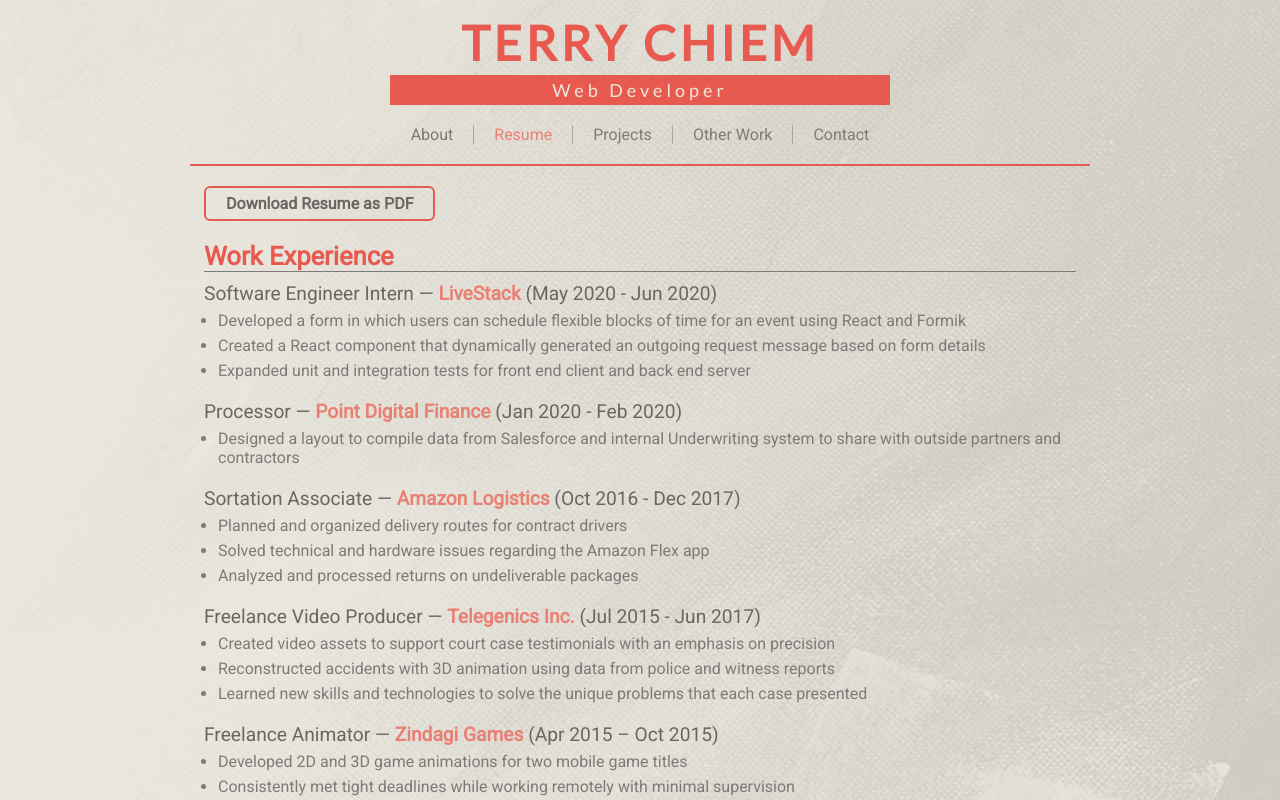
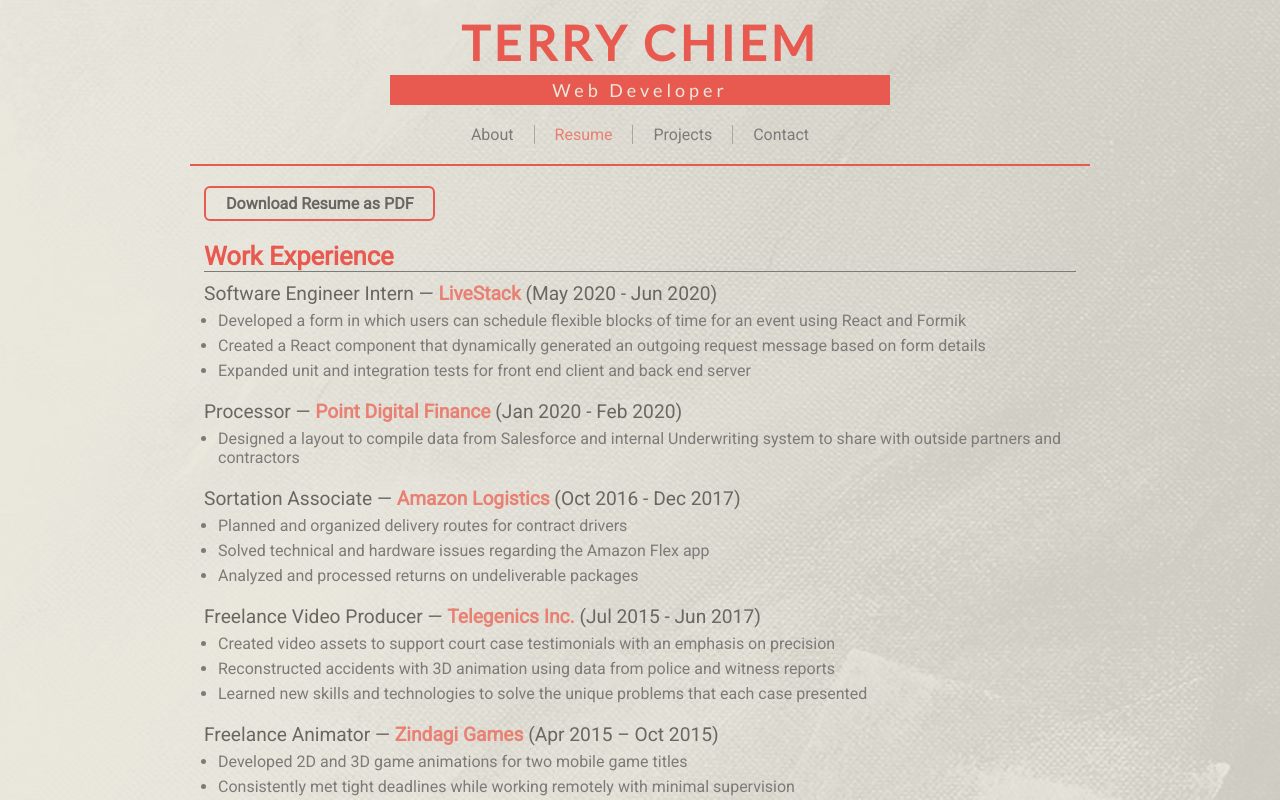
Before and after one commit to terchiem/homepage, a React (Create React App) app: page /resume in a window 1280 px wide. Shown: the top 800 px of the page. Built offline with nearby package versions, Linux system fonts and the light colour scheme.

Commit message:
Remove other work links

```diff
--- a/src/components/Navbar.js
+++ b/src/components/Navbar.js
@@ -1,6 +1,5 @@
 import React from 'react';
 
-import DropDown from './DropDown';
 import { NavLink } from 'react-router-dom';
 
 function Navbar(props) {
@@ -19,10 +18,6 @@
           <NavLink activeClassName="nav-active" to="/projects/">Projects</NavLink>
         </li>
         <li>
-          <a href="https://terrychiem.blogspot.com/" target="_blank">Other Work</a>
-          {/* <DropDown menuActive={props.menuActive} display="Other Work" /> */}
-        </li>
-        <li>
           <NavLink activeClassName="nav-active" to="/contact/">Contact</NavLink>
         </li>
       </ul>
--- a/src/components/Page.js
+++ b/src/components/Page.js
@@ -6,7 +6,6 @@
 import About from './About';
 import Resume from './Resume';
 import Programming from './Programming';
-import OtherWork from './OtherWork';
 import Contact from './Contact';
 
 function Page({ location, setMenuActive }) {
@@ -24,9 +23,6 @@
             <Route exact path="/about" component={About} />
             <Route exact path="/resume" component={Resume} />
             <Route exact path="/projects" component={Programming} />
-            <Route exact path="/otherwork"
-              render={(props) => <OtherWork {...props }
-              setMenuActive={setMenuActive} />} />
             <Route exact path="/contact" component={Contact} />
             <Redirect to="/" />
           </Switch>
```
